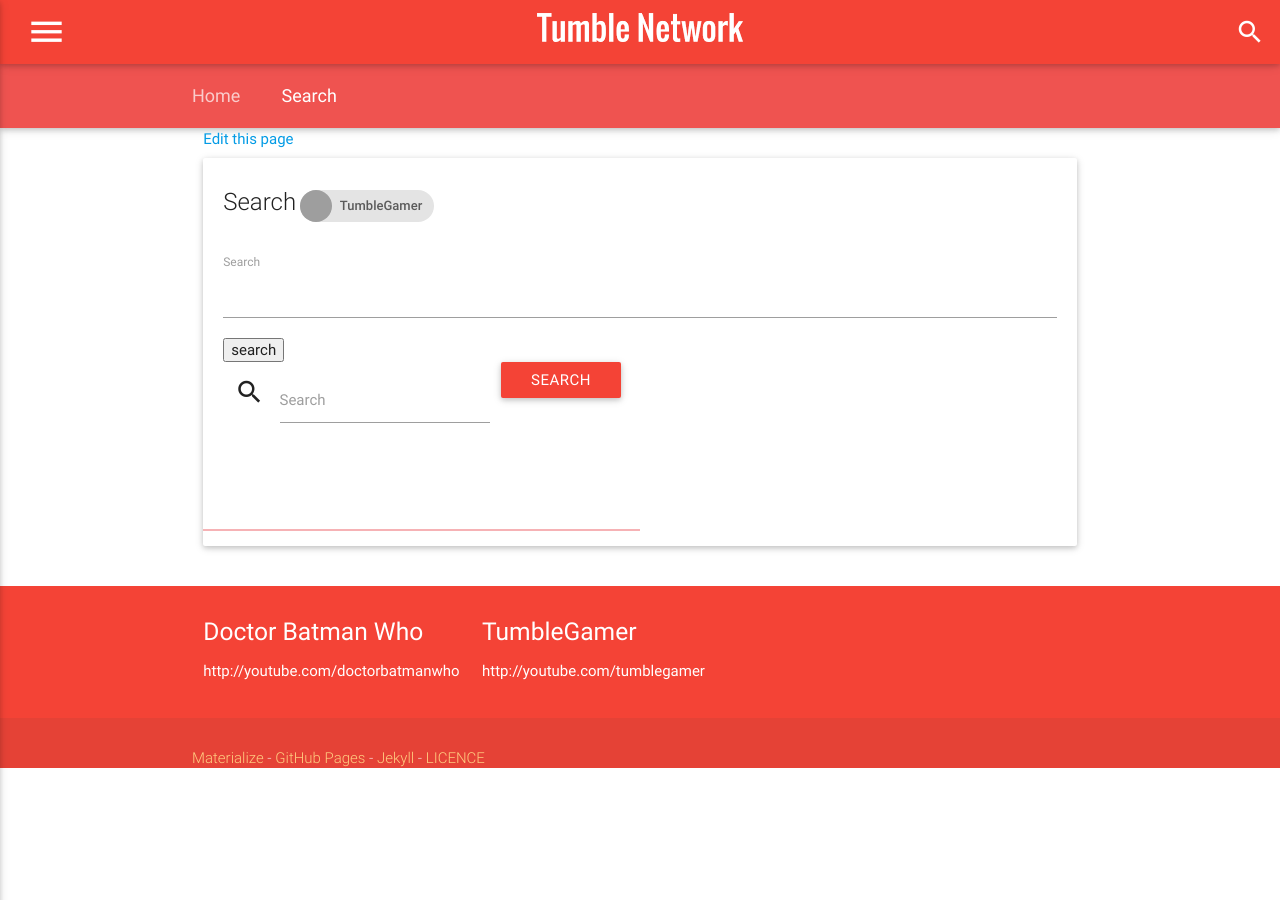
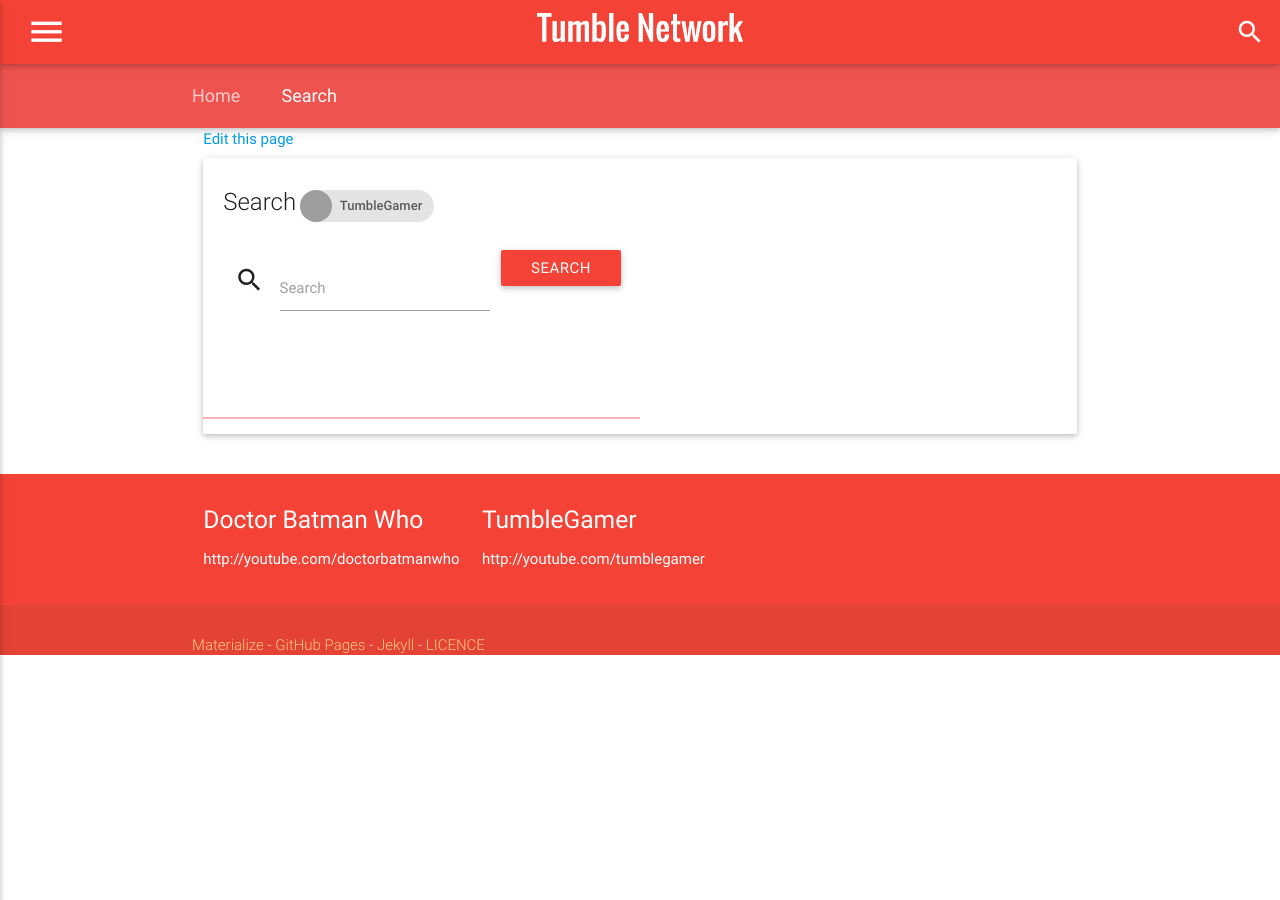
Before and after one commit to tumblenet/www.tumblenet.ga, a Jekyll site: the page built from search.html, in a window 1280 px wide. Built offline with Jekyll 4.4.1, drawn with Linux system fonts in a browser that asks for light colours; nearby versions of some CDN libraries; comment, search, counter and statistics services are not loaded; grey boxes are pictures that could not be loaded.

Commit message:
better search box

```diff
--- a/search.html
+++ b/search.html
@@ -3,17 +3,11 @@ layout: page
 title: Search
 author: tumblegamer
 ---
-<form action="/search/" method="get">
-  <label for="search-box">Search</label>
-  <input type="text" id="search-box" name="q">
-  <input type="submit" value="search">
-</form>
-
 <div class="row">
   <form class="col s12" action="/search/" method="get">
       <div class="input-field col s4">
         <i class="material-icons prefix">search</i>
-          <label for="icon_prefix">Search</label>
+        <label for="search-box">Search</label>
         <input type="text" id="search-box" name="q">
       </div>
       <div class="s2">
@@ -22,7 +16,6 @@ author: tumblegamer
     </div>
   </form>
 </div>
-
 
 
 <div class="row black-text">
```
Lines whose indentation alone changed are shown as unchanged.
